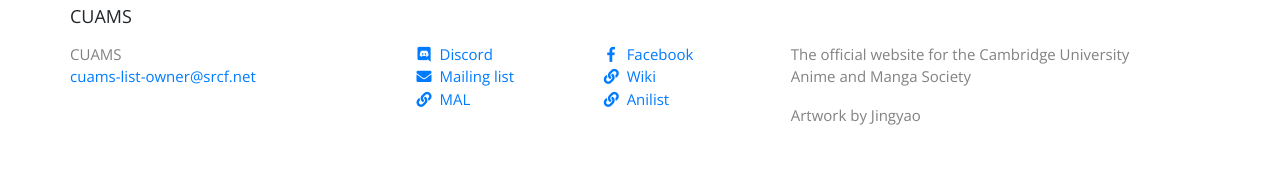
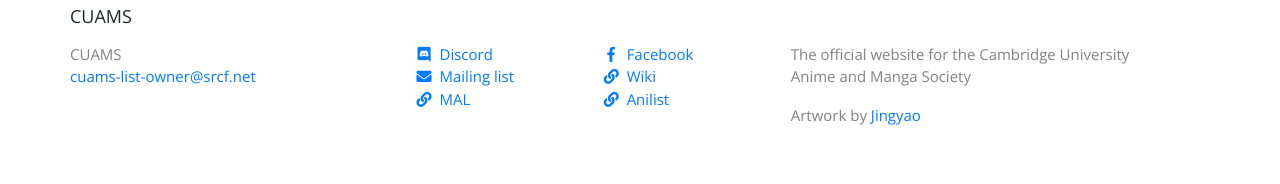
Before and after one commit to CUAMS/CUAMS-Website, a Jekyll site: the page built from index.md, in a window 1280 px wide. Shown: the part 1873-2057 px from the top of the page. Built offline with Jekyll 4.4.1, drawn with Linux system fonts in a browser that asks for light colours; nearby versions of some CDN libraries; some of the changed lines change nothing that is shown.

Commit message:
Added link to artist's site.

```diff
--- a/_config.yml
+++ b/_config.yml
@@ -17,8 +17,8 @@ title: CUAMS
 email: cuams-list-owner@srcf.net
 description: >- # this means to ignore newlines until "baseurl:"
   The official website for the Cambridge University Anime and Manga Society
-art_credit: >-
-  Artwork by Jingyao
+art_credit: Jingyao
+art_credit_link: https://quietdistance.net/
 baseurl: "" # the subpath of your site, e.g. /blog
 url: https://cuams.soc.srcf.net
 facebook_username: cuams
--- a/_includes/footer.html
+++ b/_includes/footer.html
@@ -27,7 +27,7 @@
 
             <div class="footer-col footer-col-3">
                 <p>{{- site.description | escape -}}</p>
-				<p>{{- site.art_credit | escape -}}</p>
+				<p> Artwork by <a href="{{ site.art_credit_link }}">{{- site.art_credit | escape -}}</a></p>
             </div>
         </div>
 
```
